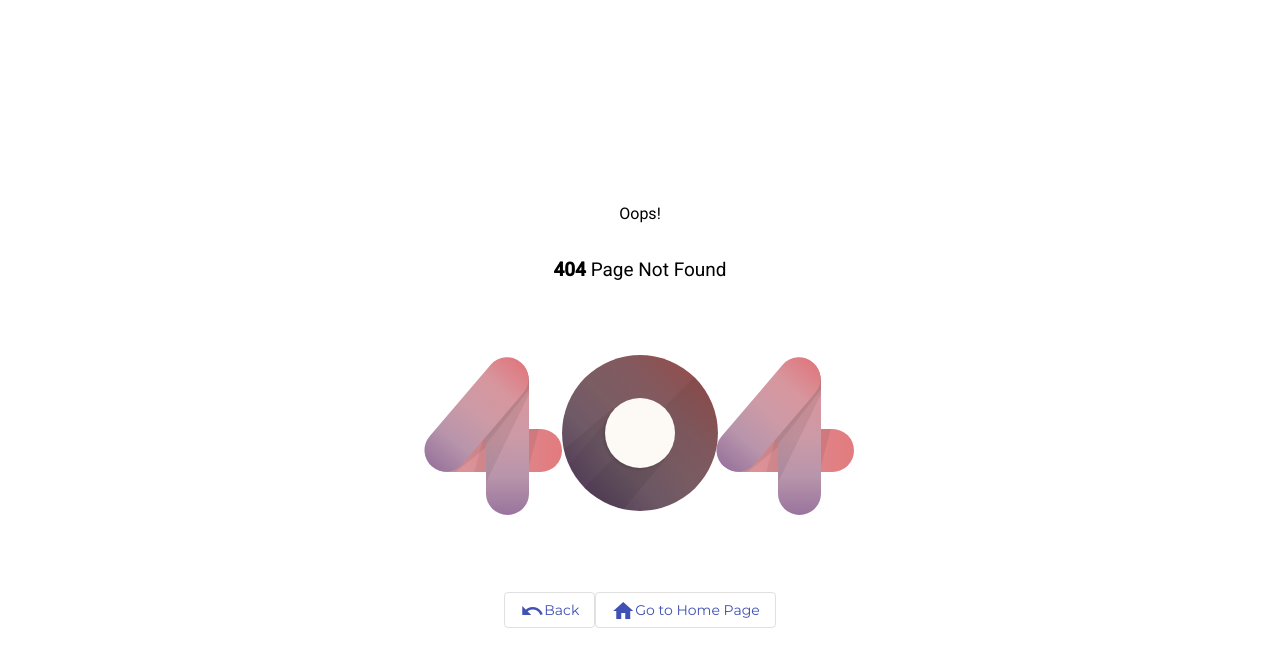
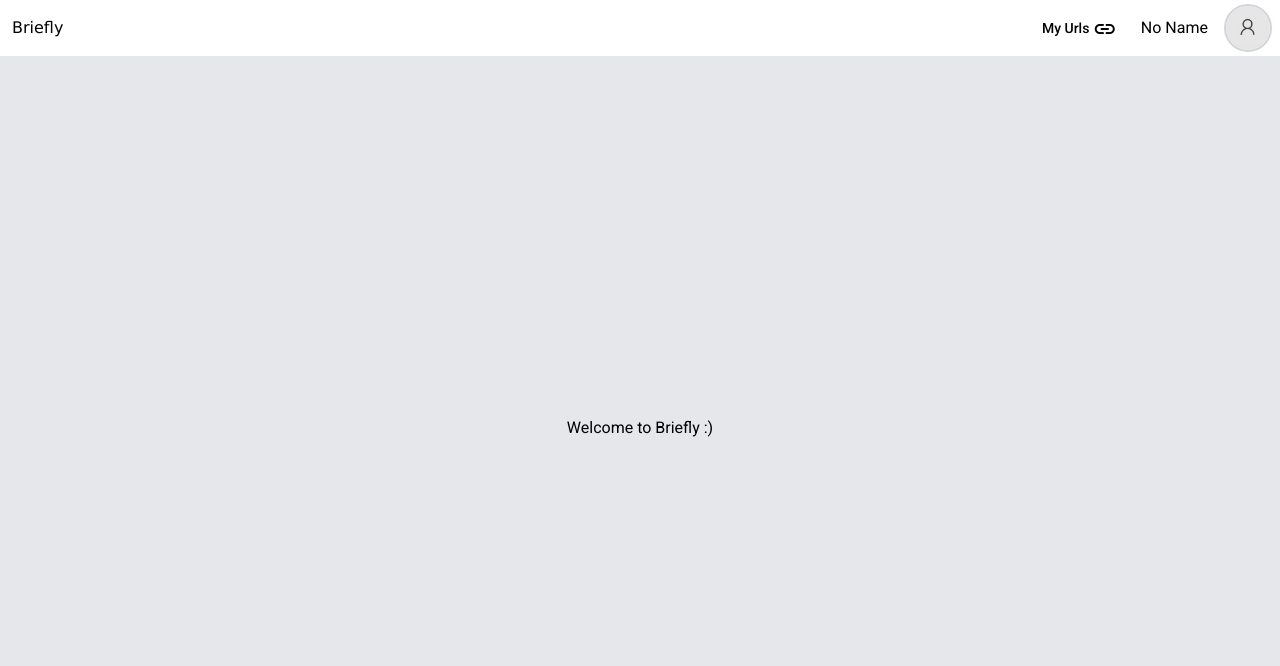
Before and after one commit to mateenbagheri/Briefly-Front, an Angular app: page /main in a window 1280 px wide. Before the commit this address had no page. Shown: the top 666 px of the page. Built offline with nearby package versions, Linux system fonts and the light colour scheme.

Commit message:
[feat] page not found replaced

```diff
--- a/src/app/app.module.ts
+++ b/src/app/app.module.ts
@@ -7,6 +7,8 @@ import { BrowserAnimationsModule } from "@angular/platform-browser/animations";
 import { HttpClientModule, HTTP_INTERCEPTORS } from "@angular/common/http";
 import { AuthGuard } from "./core/guard/auth.guard";
 import { CoreModule } from "./core/core.module";
+import { PageNotFoundComponent } from "./components/page-not-found/page-not-found.component";
+import { MatIconModule } from "@angular/material/icon";
 
 const HTTP_AUTH_GUARD: ClassProvider = {
   provide: HTTP_INTERCEPTORS,
@@ -15,10 +17,11 @@ const HTTP_AUTH_GUARD: ClassProvider = {
 };
 
 @NgModule({
-  declarations: [AppComponent],
+  declarations: [AppComponent, PageNotFoundComponent],
   imports: [
     BrowserModule,
     AppRoutingModule,
+    MatIconModule,
     BrowserAnimationsModule,
     HttpClientModule,
     CoreModule,
--- a/src/app/app.routing.ts
+++ b/src/app/app.routing.ts
@@ -1,6 +1,7 @@
 import { NgModule } from "@angular/core";
 import { RouterModule, Routes } from "@angular/router";
 import { AuthGuard } from "./core/guard/auth.guard";
+import { PageNotFoundComponent } from "./components/page-not-found/page-not-found.component";
 
 const routes: Routes = [
   {
@@ -14,6 +15,7 @@ const routes: Routes = [
     loadChildren: () => import("./auth/auth.module").then((m) => m.AuthModule),
     // canActivate: [AuthGuard],
   },
+  { path: "**", pathMatch: "full", component: PageNotFoundComponent },
 ];
 
 @NgModule({
--- a/src/app/layout/components/page-not-found/page-not-found.component.html
+++ b/src/app/components/page-not-found/page-not-found.component.html
@@ -10,7 +10,7 @@
     <div class="text-center">
       <button
         class="mx-1"
-        mat-stroked-button
+        mat-button
         color="primary"
         (click)="goBack()"
       >
@@ -18,7 +18,7 @@
       </button>
       <button
         class="mx-1"
-        mat-stroked-button
+        mat-button
         color="primary"
         (click)="goToHome()"
       >
--- a/src/app/layout/components/page-not-found/page-not-found.component.ts
+++ b/src/app/components/page-not-found/page-not-found.component.ts
@@ -13,7 +13,7 @@ export class PageNotFoundComponent implements OnInit {
   ngOnInit(): void {}
 
   goToHome() {
-    this.router.navigate(['dashboard']);
+    this.router.navigate(['main']);
   }
 
   goBack() {
--- /dev/null
+++ b/src/app/layout/components/main/main.component.html
@@ -0,0 +1,5 @@
+<div class="h-full w-full flex flex-col justify-center">
+  <div class="flex w-full justify-center">
+      <p>Welcome to Briefly :)</p>
+  </div>
+</div>
--- /dev/null
+++ b/src/app/layout/components/main/main.component.ts
@@ -0,0 +1,15 @@
+import { Component, OnInit } from '@angular/core';
+
+@Component({
+  selector: 'app-main',
+  templateUrl: './main.component.html',
+  styleUrls: ['./main.component.scss']
+})
+export class MainComponent implements OnInit {
+
+  constructor() { }
+
+  ngOnInit(): void {
+  }
+
+}
--- a/src/app/layout/layout.module.ts
+++ b/src/app/layout/layout.module.ts
@@ -2,7 +2,6 @@ import { NgModule } from "@angular/core";
 import { CommonModule } from "@angular/common";
 import { LayoutRoutingModule } from "./layout.routing";
 import { LayoutComponent } from "./layout/layout.component";
-import { PageNotFoundComponent } from "./components/page-not-found/page-not-found.component";
 import { LoadingBarComponent } from "./components/loading-bar/loading-bar.component";
 import { TopNavbarComponent } from "./components/top-navbar/top-navbar.component";
 import { SharedModule } from "../shared/shared.module";
@@ -10,6 +9,7 @@ import { MatIconModule } from "@angular/material/icon";
 import { MatMenuModule } from "@angular/material/menu";
 import { MatProgressBarModule } from "@angular/material/progress-bar";
 import { MatButtonModule } from "@angular/material/button";
+import { MainComponent } from './components/main/main.component';
 
 const matModules = [
   MatButtonModule,
@@ -21,9 +21,9 @@ const matModules = [
 @NgModule({
   declarations: [
     LayoutComponent,
-    PageNotFoundComponent,
     LoadingBarComponent,
     TopNavbarComponent,
+    MainComponent,
   ],
   imports: [CommonModule, LayoutRoutingModule, matModules, SharedModule],
 })
--- a/src/app/layout/layout.routing.ts
+++ b/src/app/layout/layout.routing.ts
@@ -1,7 +1,7 @@
 import { NgModule } from "@angular/core";
 import { Routes, RouterModule } from "@angular/router";
 import { AuthGuard } from "../core/guard/auth.guard";
-import { PageNotFoundComponent } from "./components/page-not-found/page-not-found.component";
+import { MainComponent } from "./components/main/main.component";
 import { LayoutComponent } from "./layout/layout.component";
 // import { PageNotFoundComponent } from './components/page-not-found/page-not-found.component';
 
@@ -10,10 +10,10 @@ const routes: Routes = [
     path: "",
     component: LayoutComponent,
     children: [
-      // { path: "", redirectTo: "dashboard", pathMatch: "full" }
+      { path: "", redirectTo: "main", pathMatch: "full" },
+      { path: "main", component: MainComponent },
     ],
   },
-  { path: "**", pathMatch: "full", component: PageNotFoundComponent },
 ];
 
 @NgModule({
```
Also changed, not shown: src/app/components/page-not-found/page-not-found.component.scss (renamed from src/app/layout/components/page-not-found/page-not-found.component.scss), src/app/layout/components/main/main.component.scss (added).
